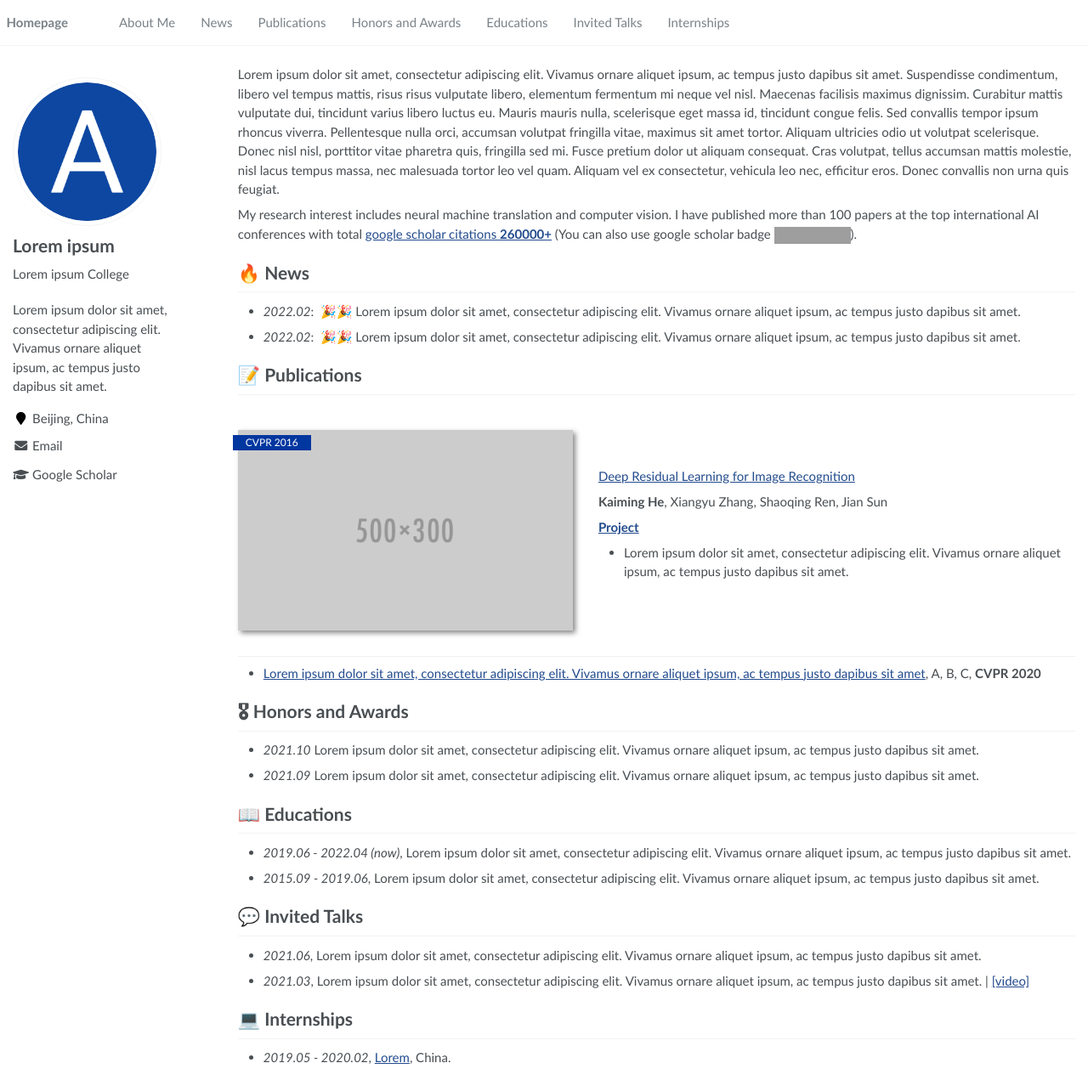
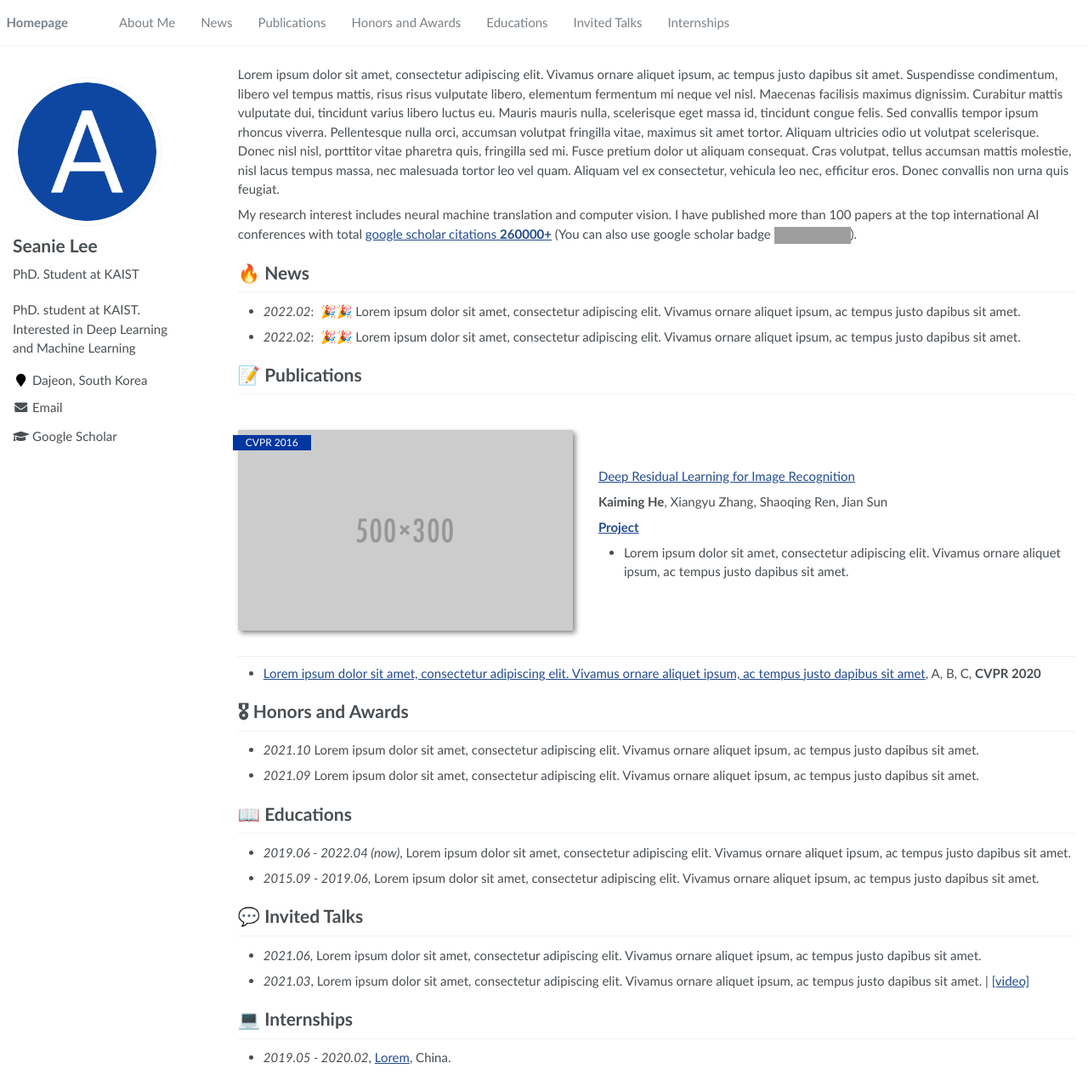
Before and after one commit to seanie14/seanie14.github.io, a Jekyll site: the page built from _pages/about.md, in a window 1280 px wide and 1271 px high. Shown: the whole window at 85% size. Built offline with Jekyll 4.4.1, drawn with Linux system fonts in a browser that asks for light colours; grey boxes are pictures that could not be loaded.

Commit message:
Update _config.yml

```diff
--- a/_config.yml
+++ b/_config.yml
@@ -6,8 +6,8 @@
 # `jekyll serve`. If you change this file, please restart the server process.
 
 # Site Settings
-title                    : "Lorem ipsum"
-description              : "Lorem ipsum dolor sit amet, consectetur adipiscing elit. Vivamus ornare aliquet ipsum, ac tempus justo dapibus sit amet. "
+title                    : "Seanie Lee"
+description              : "PhD. student at KAIST. Interested in Deep Learning and Machine Learning"
 repository               : "RayeRen/acad-homepage.github.io"
 google_scholar_stats_use_cdn : true
 
@@ -21,14 +21,14 @@ baidu_site_verification  :  # get baidu_site_verification from https://ziyuan.ba
 
 # Site Author
 author:
-  name             : "Lorem ipsum"
+  name             : "Seanie Lee"
   avatar           : "images/android-chrome-512x512.png"
-  bio              : "Lorem ipsum College"
-  location         : "Beijing, China"
+  bio              : "PhD. Student at KAIST"
+  location         : "Dajeon, South Korea"
   employer         :
   pubmed           :
-  googlescholar    : "https://scholar.google.com/citations?user=YOUR_GOOGLE_SCHOLAR_ID"
-  email            : "Lorem@ipsum.com"
+  googlescholar    : "https://scholar.google.com/citations?user=zrZu6GkAAAAJ"
+  email            : "lsnfamily02@gmail.com"
   researchgate     :  # e.g., "https://www.researchgate.net/profile/yourprofile"
   uri              :
   bitbucket        :
```
